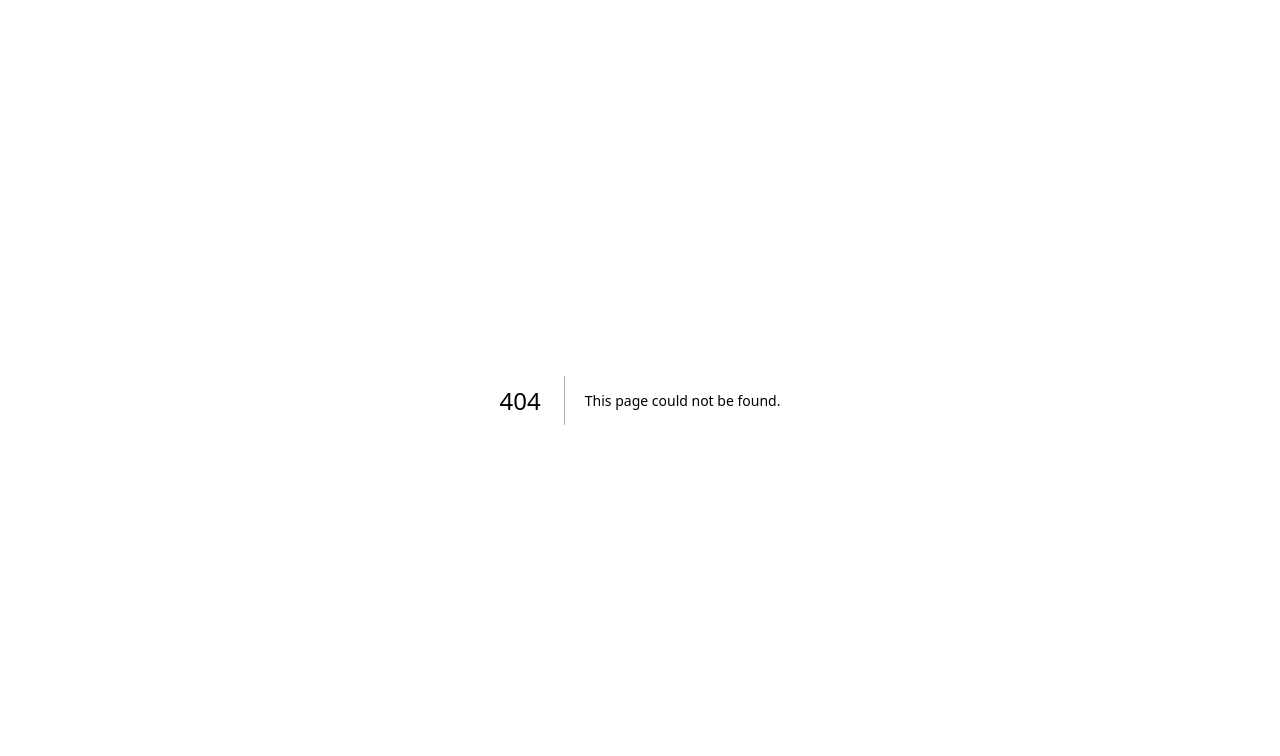
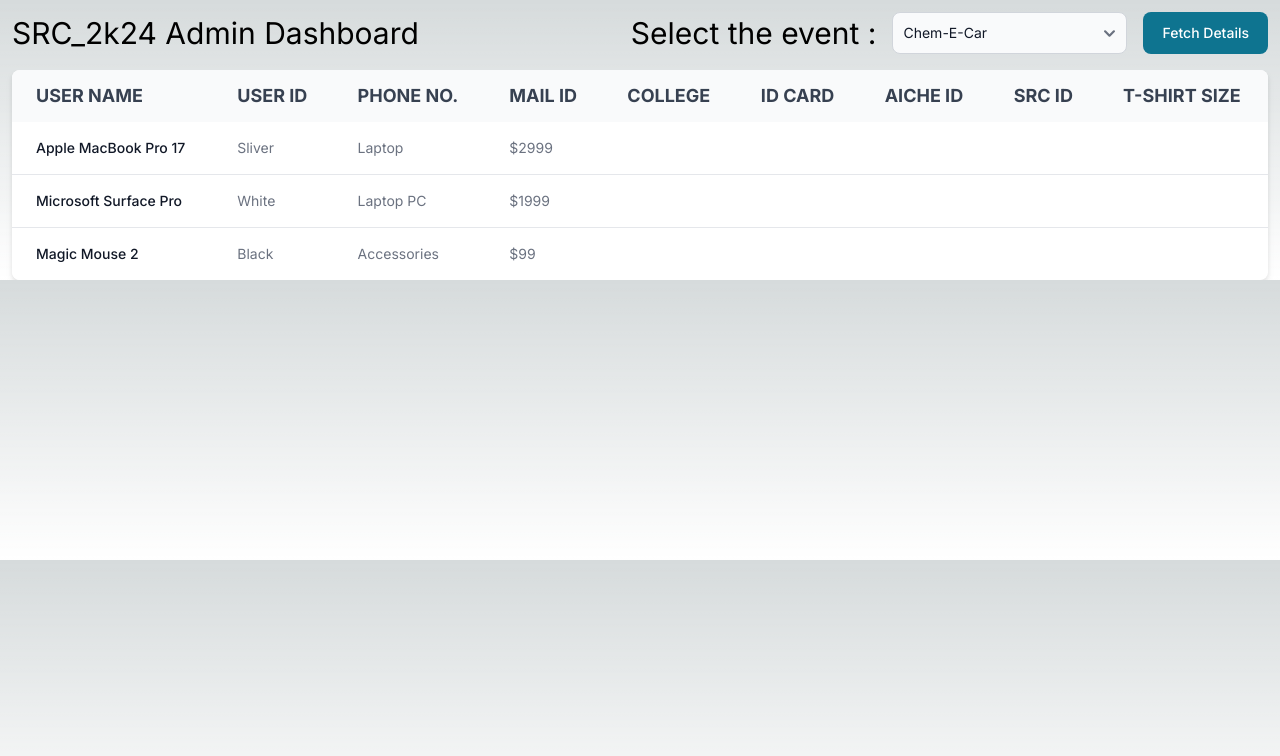
Before and after one commit to Srish-ty/SRC-Admin-Dashboard, a Next.js app: page /dashboard in a window 1280 px wide. Before the commit this address had no page. Shown: the top 756 px of the page. Built offline with nearby package versions, Linux system fonts and the light colour scheme.

Commit message:
feat: Add SRC dashboard page

```diff
--- /dev/null
+++ b/app/dashboard/page.tsx
@@ -0,0 +1,77 @@
+"use client";
+
+import { Table, Select, Button } from "flowbite-react";
+
+export default function Component() {
+  const eventsList = [
+    "Chem-E-Car",
+    "Chem-E-Jeopardy",
+    "K-12 Stem",
+    "Student Poster Competition",
+    "Student Technical Paper",
+  ];
+
+  const tableHeadings = [
+    "User Name",
+    "User ID",
+    "Phone No.",
+    "Mail ID",
+    "College",
+    "ID Card",
+    "AICHE ID",
+    "SRC ID",
+    "T-Shirt Size",
+  ];
+
+  return (
+    <main>
+      <div className="flex pl-3 pr-3 mt-3 mb-4 justify-between items-center">
+        <div className="text-3xl">SRC_2k24 Admin Dashboard</div>
+        <div className="flex gap-x-4 items-center">
+          <div className="text-3xl">Select the event :</div>
+          <Select id="countries" required className="w-auto min-w-0">
+            {eventsList.map((event) => (
+              <option key={event}>{event}</option>
+            ))}
+          </Select>
+          <Button>Fetch Details</Button>
+        </div>
+      </div>
+      <div className="overflow-x-auto pl-3 pr-3">
+        <Table hoverable>
+          <Table.Head>
+            {tableHeadings.map((heading) => (
+                <Table.HeadCell key={heading} className="text-lg">{heading}</Table.HeadCell>
+            ))}
+          </Table.Head>
+          <Table.Body className="divide-y">
+            <Table.Row className="bg-white dark:border-gray-700 dark:bg-gray-800">
+              <Table.Cell className=" font-medium text-gray-900 dark:text-white">
+                Apple MacBook Pro 17
+              </Table.Cell>
+              <Table.Cell>Sliver</Table.Cell>
+              <Table.Cell>Laptop</Table.Cell>
+              <Table.Cell>$2999</Table.Cell>
+            </Table.Row>
+            <Table.Row className="bg-white dark:border-gray-700 dark:bg-gray-800">
+              <Table.Cell className="whitespace-nowrap font-medium text-gray-900 dark:text-white">
+                Microsoft Surface Pro
+              </Table.Cell>
+              <Table.Cell>White</Table.Cell>
+              <Table.Cell>Laptop PC</Table.Cell>
+              <Table.Cell>$1999</Table.Cell>
+            </Table.Row>
+            <Table.Row className="bg-white dark:border-gray-700 dark:bg-gray-800">
+              <Table.Cell className="whitespace-nowrap font-medium text-gray-900 dark:text-white">
+                Magic Mouse 2
+              </Table.Cell>
+              <Table.Cell>Black</Table.Cell>
+              <Table.Cell>Accessories</Table.Cell>
+              <Table.Cell>$99</Table.Cell>
+            </Table.Row>
+          </Table.Body>
+        </Table>
+      </div>
+    </main>
+  );
+}
--- a/app/layout.tsx
+++ b/app/layout.tsx
@@ -5,7 +5,7 @@ import "./globals.css";
 const inter = Inter({ subsets: ["latin"] });
 
 export const metadata: Metadata = {
-  title: "Create Next App",
+  title: "SRC Admin Dashboard",
   description: "Generated by create next app",
 };
 
--- a/app/page.tsx
+++ b/app/page.tsx
@@ -1,113 +1,25 @@
-import Image from "next/image";
+"use client";
+
+import { Button } from "flowbite-react";
+import { useRouter } from "next/navigation";
 
 export default function Home() {
+  const router = useRouter();
+
+  const navigateToDashboard = () => {
+    router.push('/dashboard');
+  };
+
   return (
-    <main className="flex min-h-screen flex-col items-center justify-between p-24">
-      <div className="z-10 w-full max-w-5xl items-center justify-between font-mono text-sm lg:flex">
-        <p className="fixed left-0 top-0 flex w-full justify-center border-b border-gray-300 bg-gradient-to-b from-zinc-200 pb-6 pt-8 backdrop-blur-2xl dark:border-neutral-800 dark:bg-zinc-800/30 dark:from-inherit lg:static lg:w-auto  lg:rounded-xl lg:border lg:bg-gray-200 lg:p-4 lg:dark:bg-zinc-800/30">
-          Get started by editing&nbsp;
-          <code className="font-mono font-bold">app/page.tsx</code>
-        </p>
-        <div className="fixed bottom-0 left-0 flex h-48 w-full items-end justify-center bg-gradient-to-t from-white via-white dark:from-black dark:via-black lg:static lg:size-auto lg:bg-none">
-          <a
-            className="pointer-events-none flex place-items-center gap-2 p-8 lg:pointer-events-auto lg:p-0"
-            href="https://vercel.com?utm_source=create-next-app&utm_medium=appdir-template&utm_campaign=create-next-app"
-            target="_blank"
-            rel="noopener noreferrer"
-          >
-            By{" "}
-            <Image
-              src="/vercel.svg"
-              alt="Vercel Logo"
-              className="dark:invert"
-              width={100}
-              height={24}
-              priority
-            />
-          </a>
+    <div className="flex justify-center items-center h-screen">
+      <div className="flex flex-col justify-center items-center">
+        <div className="mb-3 text-3xl text-center">
+          Click on the button to visit the dashboard.
         </div>
+        <Button color="gray" className="w-1/3" onClick={navigateToDashboard}>
+          Go to Dashboard
+        </Button>
       </div>
-
-      <div className="relative z-[-1] flex place-items-center before:absolute before:h-[300px] before:w-full before:-translate-x-1/2 before:rounded-full before:bg-gradient-radial before:from-white before:to-transparent before:blur-2xl before:content-[''] after:absolute after:-z-20 after:h-[180px] after:w-full after:translate-x-1/3 after:bg-gradient-conic after:from-sky-200 after:via-blue-200 after:blur-2xl after:content-[''] before:dark:bg-gradient-to-br before:dark:from-transparent before:dark:to-blue-700 before:dark:opacity-10 after:dark:from-sky-900 after:dark:via-[#0141ff] after:dark:opacity-40 sm:before:w-[480px] sm:after:w-[240px] before:lg:h-[360px]">
-        <Image
-          className="relative dark:drop-shadow-[0_0_0.3rem_#ffffff70] dark:invert"
-          src="/next.svg"
-          alt="Next.js Logo"
-          width={180}
-          height={37}
-          priority
-        />
-      </div>
-
-      <div className="mb-32 grid text-center lg:mb-0 lg:w-full lg:max-w-5xl lg:grid-cols-4 lg:text-left">
-        <a
-          href="https://nextjs.org/docs?utm_source=create-next-app&utm_medium=appdir-template&utm_campaign=create-next-app"
-          className="group rounded-lg border border-transparent px-5 py-4 transition-colors hover:border-gray-300 hover:bg-gray-100 hover:dark:border-neutral-700 hover:dark:bg-neutral-800/30"
-          target="_blank"
-          rel="noopener noreferrer"
-        >
-          <h2 className="mb-3 text-2xl font-semibold">
-            Docs{" "}
-            <span className="inline-block transition-transform group-hover:translate-x-1 motion-reduce:transform-none">
-              -&gt;
-            </span>
-          </h2>
-          <p className="m-0 max-w-[30ch] text-sm opacity-50">
-            Find in-depth information about Next.js features and API.
-          </p>
-        </a>
-
-        <a
-          href="https://nextjs.org/learn?utm_source=create-next-app&utm_medium=appdir-template-tw&utm_campaign=create-next-app"
-          className="group rounded-lg border border-transparent px-5 py-4 transition-colors hover:border-gray-300 hover:bg-gray-100 hover:dark:border-neutral-700 hover:dark:bg-neutral-800/30"
-          target="_blank"
-          rel="noopener noreferrer"
-        >
-          <h2 className="mb-3 text-2xl font-semibold">
-            Learn{" "}
-            <span className="inline-block transition-transform group-hover:translate-x-1 motion-reduce:transform-none">
-              -&gt;
-            </span>
-          </h2>
-          <p className="m-0 max-w-[30ch] text-sm opacity-50">
-            Learn about Next.js in an interactive course with&nbsp;quizzes!
-          </p>
-        </a>
-
-        <a
-          href="https://vercel.com/templates?framework=next.js&utm_source=create-next-app&utm_medium=appdir-template&utm_campaign=create-next-app"
-          className="group rounded-lg border border-transparent px-5 py-4 transition-colors hover:border-gray-300 hover:bg-gray-100 hover:dark:border-neutral-700 hover:dark:bg-neutral-800/30"
-          target="_blank"
-          rel="noopener noreferrer"
-        >
-          <h2 className="mb-3 text-2xl font-semibold">
-            Templates{" "}
-            <span className="inline-block transition-transform group-hover:translate-x-1 motion-reduce:transform-none">
-              -&gt;
-            </span>
-          </h2>
-          <p className="m-0 max-w-[30ch] text-sm opacity-50">
-            Explore starter templates for Next.js.
-          </p>
-        </a>
-
-        <a
-          href="https://vercel.com/new?utm_source=create-next-app&utm_medium=appdir-template&utm_campaign=create-next-app"
-          className="group rounded-lg border border-transparent px-5 py-4 transition-colors hover:border-gray-300 hover:bg-gray-100 hover:dark:border-neutral-700 hover:dark:bg-neutral-800/30"
-          target="_blank"
-          rel="noopener noreferrer"
-        >
-          <h2 className="mb-3 text-2xl font-semibold">
-            Deploy{" "}
-            <span className="inline-block transition-transform group-hover:translate-x-1 motion-reduce:transform-none">
-              -&gt;
-            </span>
-          </h2>
-          <p className="m-0 max-w-[30ch] text-balance text-sm opacity-50">
-            Instantly deploy your Next.js site to a shareable URL with Vercel.
-          </p>
-        </a>
-      </div>
-    </main>
+    </div>
   );
 }
--- a/tailwind.config.ts
+++ b/tailwind.config.ts
@@ -1,10 +1,12 @@
 import type { Config } from "tailwindcss";
+const flowbite = require("flowbite-react/tailwind");
 
 const config: Config = {
   content: [
     "./pages/**/*.{js,ts,jsx,tsx,mdx}",
     "./components/**/*.{js,ts,jsx,tsx,mdx}",
     "./app/**/*.{js,ts,jsx,tsx,mdx}",
+    flowbite.content(),
   ],
   theme: {
     extend: {
@@ -15,6 +17,6 @@ const config: Config = {
       },
     },
   },
-  plugins: [],
+  plugins: [flowbite.plugin()],
 };
 export default config;
```
Also changed, not shown: package.json (+6 -5 lines), 2 other files (tests, documents, lock files or other folders).
